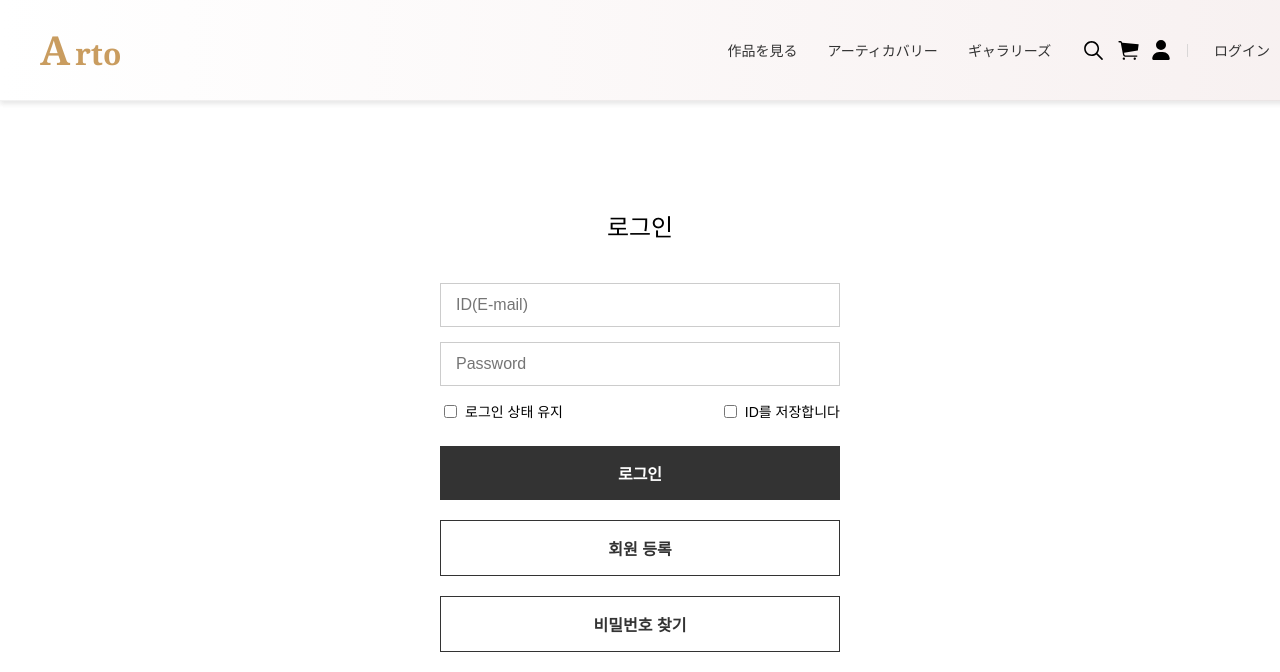
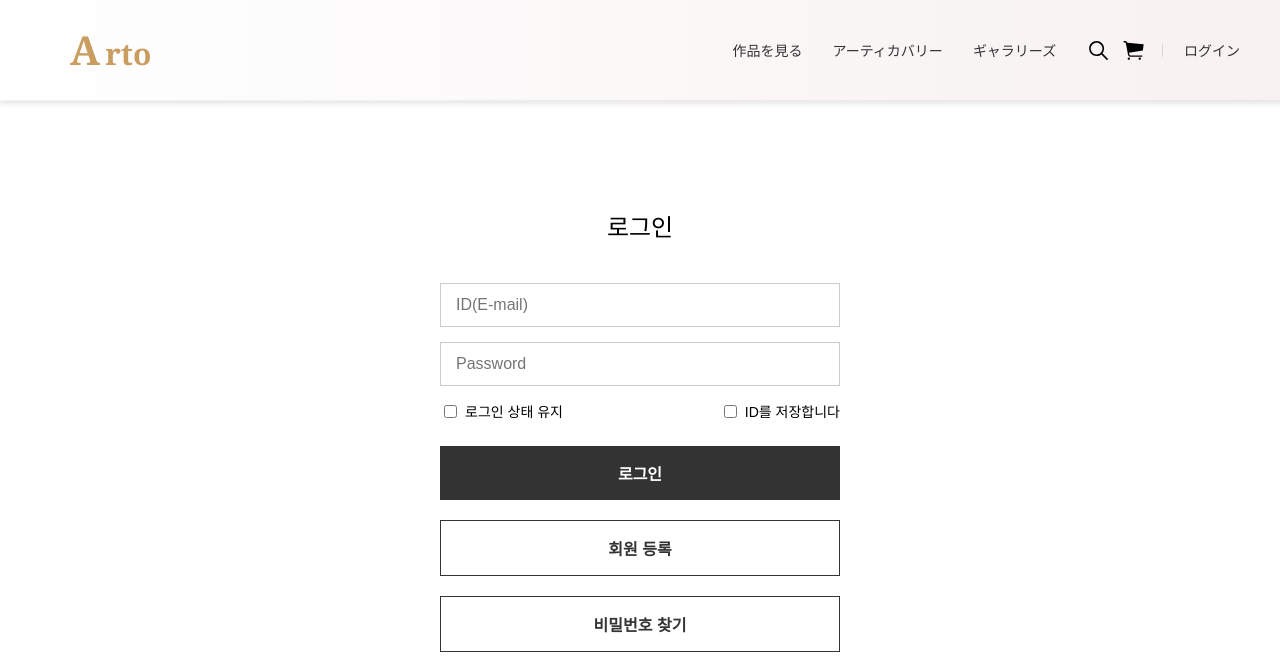
Before and after one commit to megagayclub/arto-fe, a React (Vite) app: page /login in a window 1280 px wide. Shown: the top 672 px of the page. Built offline with nearby package versions, Linux system fonts and the light colour scheme.

Commit message:
헤더 수정

```diff
--- a/src/components/layout/Header/Header.tsx
+++ b/src/components/layout/Header/Header.tsx
@@ -35,15 +35,15 @@ const Header: React.FC = () => {
     // 로그인 상태: 마이페이지 또는 로그아웃
     <>
       {/* 🌟 마이페이지 (MY PAGE) 링크 */}
-      <NavLink href="/mypage" style={{ marginLeft: '10px' }}>MY PAGE</NavLink>
+      <NavLink href="/mypage" style={{ marginLeft: '10px' }}><FaUser size={20} /></NavLink>
 
       {/* 🌟 로그아웃 버튼 (NavLink 대신 버튼 사용 가능) */}
-      <NavLink as="button" onClick={logout} style={{ marginLeft: '10px' }}>ログアウト</NavLink>
+      <NavLink onClick={logout} style={{ marginLeft: '5px', marginRight: '30px' }}>ログアウト</NavLink>
     </>
   ) : (
     // 로그아웃 상태: 로그인 페이지
     <>
-      <NavLink href="/login" style={{ marginLeft: '10px' }}>ログイン</NavLink>
+      <NavLink href="/login" style={{ marginLeft: '5px', marginRight: '30px' }}>ログイン</NavLink>
       {/* 회원가입은 유틸리티 아이콘 옆에 추가하지 않고 로그인 페이지 내에 두는 것이 일반적입니다. */}
     </>
   );
@@ -52,7 +52,9 @@ const Header: React.FC = () => {
     <HeaderContainer>
       {/* 1. 로고 섹션 */}
       <LogoSection>
-        <LogoText>rto</LogoText>
+        <NavLink href="/" style={{ textDecoration: 'none', color: 'inherit' }}>
+          <LogoText>rto</LogoText>
+        </NavLink>
       </LogoSection>
 
       {/* 2. 내비게이션 및 유틸리티 섹션 */}
@@ -70,9 +72,6 @@ const Header: React.FC = () => {
           <IoIosSearch size={25} href="/search" title="検索" />
           <IoIosCart size={25} href="/cart" title="カート" />
 
-          {/* 사용자 아이콘 (로그인 상태에 따라 다른 링크를 포함할 수 있습니다) */}
-          <FaUser size={20} />
-
           <Separator>|</Separator>
 
           {/* 🌟 조건부 렌더링: 로그인 또는 마이페이지 링크 표시 🌟 */}
```
